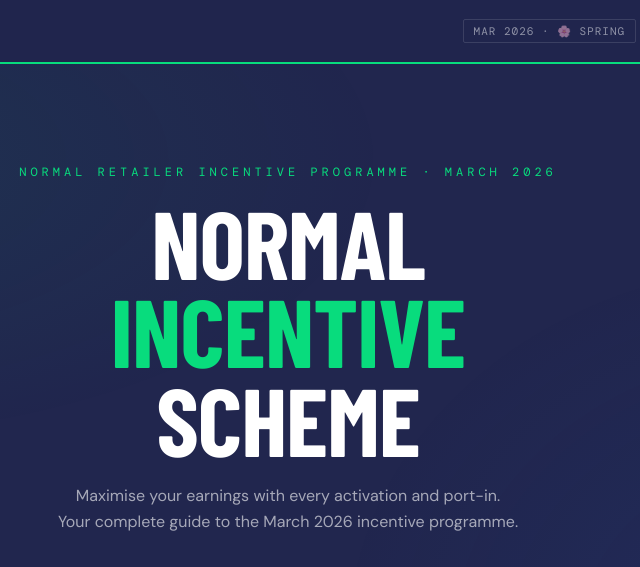
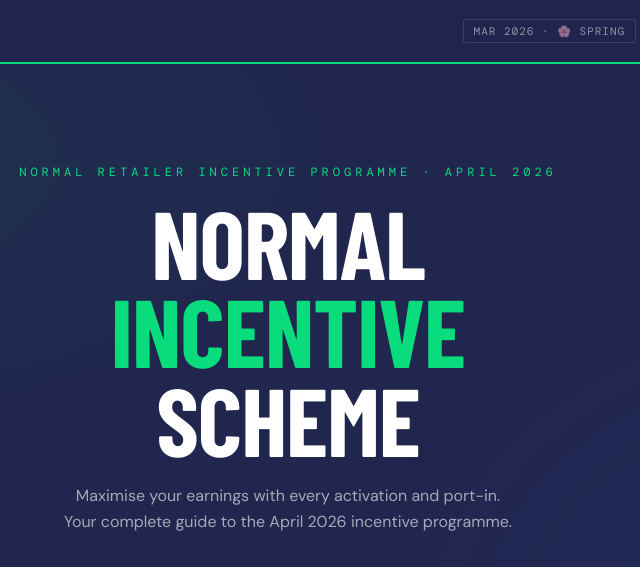
Before and after one commit to hotspot-gif/std-kb, a plain HTML site: page index.html in a window 1280 px wide. Shown: the top 567 px of the page, 352-992 px from the left. Drawn offline with nearby package versions, Linux system fonts and the light colour scheme; a web font is replaced by a local one.

Commit message:
Update index.html
updated for April 26

```diff
--- a/index.html
+++ b/index.html
@@ -3,7 +3,7 @@
 <head>
 <meta charset="UTF-8">
 <meta name="viewport" content="width=device-width, initial-scale=1.0">
-<title>Lycamobile – Normal Incentive Scheme | March 2026</title>
+<title>Lycamobile – Normal Incentive Scheme | April 2026</title>
 <link href="https://fonts.googleapis.com/css2?family=Barlow+Condensed:wght@400;600;700;800;900&family=DM+Sans:wght@300;400;500;600&family=DM+Mono:wght@400;500&display=swap" rel="stylesheet">
 <style>
 :root{--navy:#21264E;--navy-light:#2d3470;--green:#08DC7D;--green-dark:#08a35e;--green-deeper:#067a47;--blue:#245BC1;--gold:#FFD54F;--gold-dark:#b8860b;--red:#dc2626;--cyan:#00D7FF;}
@@ -291,13 +291,13 @@ body.rtl .sim-margin-note{border-left:none;border-right:3px solid rgba(255,255,2
 <div class="page-wrapper">
 
   <div class="hero">
-    <p class="hero-eyebrow" data-i18n="hero_eyebrow">Normal Retailer Incentive Programme · March 2026</p>
+    <p class="hero-eyebrow" data-i18n="hero_eyebrow">Normal Retailer Incentive Programme · April 2026</p>
     <h1 class="hero-title">
       <span data-i18n="hero_line1">Normal</span><br>
       <span class="accent" data-i18n="hero_line2">Incentive</span><br>
       <span data-i18n="hero_line3">Scheme</span>
     </h1>
-    <p class="hero-subtitle" data-i18n="hero_sub">Maximise your earnings with every activation and port-in.<br>Your complete guide to the March 2026 incentive programme.</p>
+    <p class="hero-subtitle" data-i18n="hero_sub">Maximise your earnings with every activation and port-in.<br>Your complete guide to the April 2026 incentive programme.</p>
     <div class="stat-row">
       <div class="stat-pill green"><div class="val">€38</div><div class="lbl" data-i18n="stat_max_mnp">Max MNP</div></div>
       <div class="stat-pill blue"><div class="val">€9</div><div class="lbl" data-i18n="stat_max_new">Max New Act.</div></div>
@@ -733,8 +733,8 @@ body.rtl .sim-margin-note{border-left:none;border-right:3px solid rgba(255,255,2
 var T = {
 en: {
   partner_program:"Partner Program",month_badge:"MAR 2026 · 🌸 SPRING",
-  hero_eyebrow:"Normal Retailer Incentive Programme · March 2026",hero_line1:"Normal",hero_line2:"Incentive",hero_line3:"Scheme",
-  hero_sub:"Maximise your earnings with every activation and port-in.<br>Your complete guide to the March 2026 incentive programme.",
+  hero_eyebrow:"Normal Retailer Incentive Programme · April 2026",hero_line1:"Normal",hero_line2:"Incentive",hero_line3:"Scheme",
+  hero_sub:"Maximise your earnings with every activation and port-in.<br>Your complete guide to the April 2026 incentive programme.",
   stat_max_mnp:"Max MNP",stat_max_new:"Max New Act.",stat_gara:"GARA Boost",
   tag_compensation:"Compensation",sec1_title:"Activation Compensation",
   table_lte_head:"Plans ≤ €6.99",table_gt_head:"Plans > €6.99",max_mnp_label:"max MNP",
```
